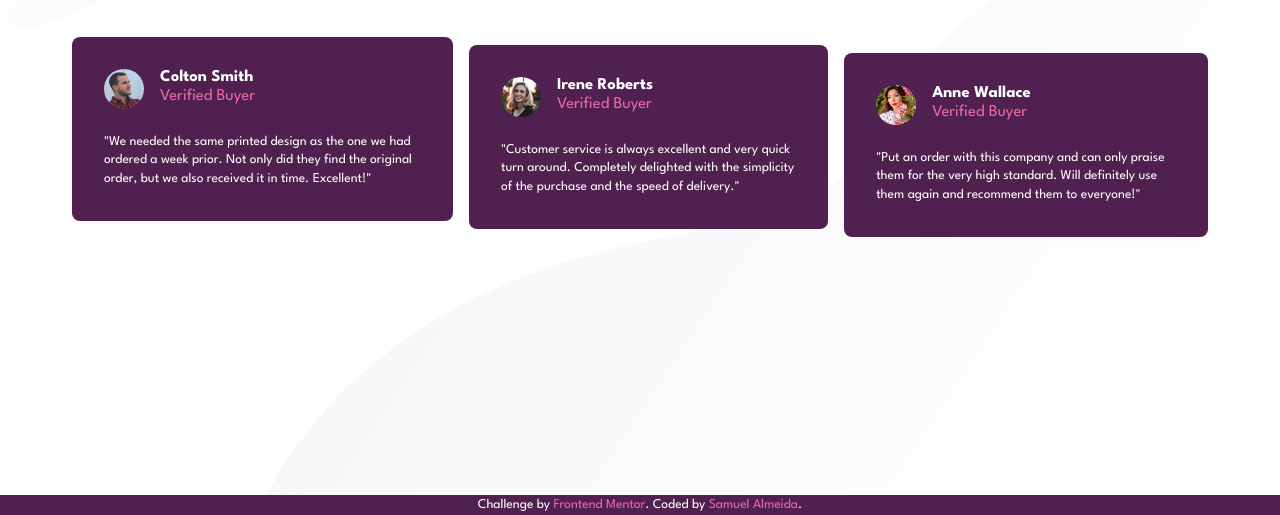
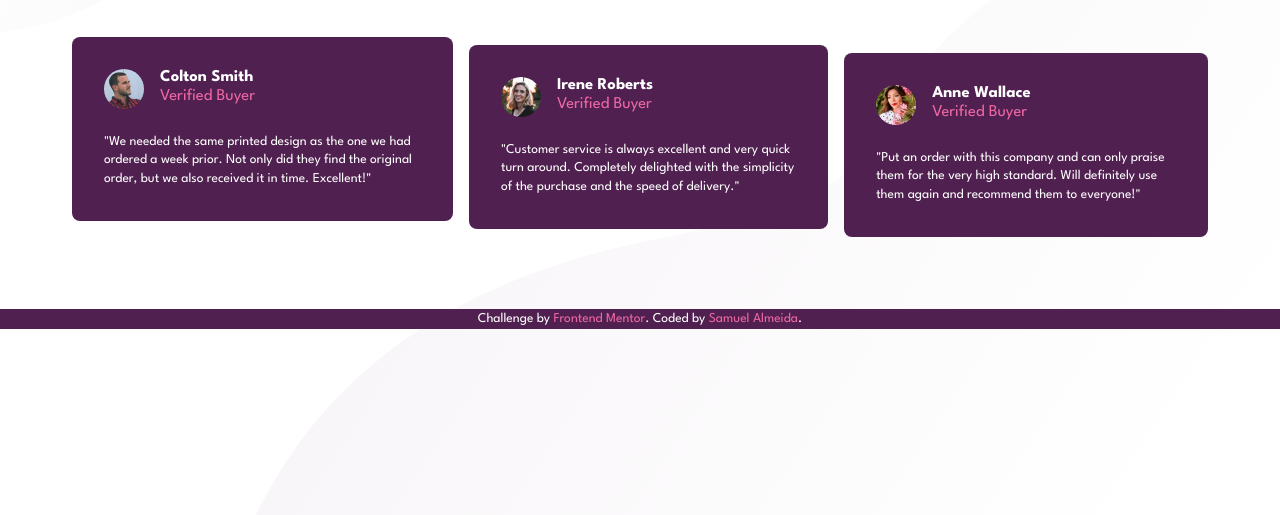
Before and after one commit to Shamuskado22/Frontend-Mentor, a plain HTML site: page social-proof-section-master/index.html in a window 1280 px wide. Shown: the part 285-800 px from the top of the page. Drawn offline with Linux system fonts and the light colour scheme.

Commit message:
Update style.css

```diff
--- a/social-proof-section-master/css/style.css
+++ b/social-proof-section-master/css/style.css
@@ -103,9 +103,6 @@ footer {
     padding: 4px;
     text-align: center;
     font-size: 0.9em;
-    position: absolute;
-    width: 100vw;
-    bottom: 0%;
 }
 
 footer a {
```
